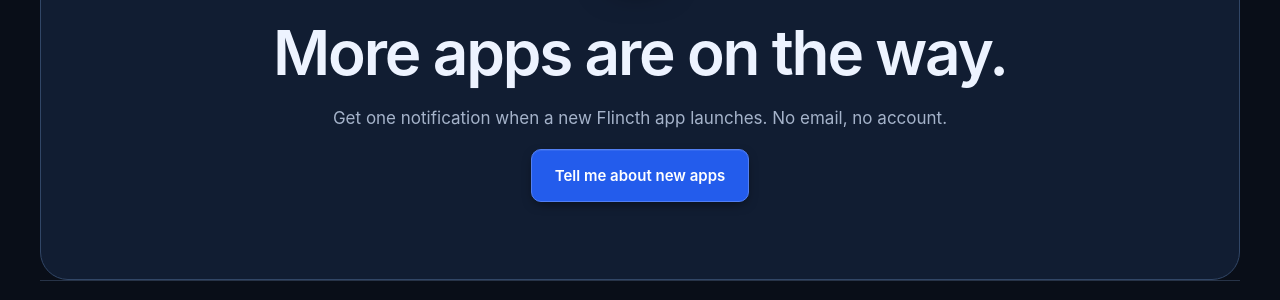
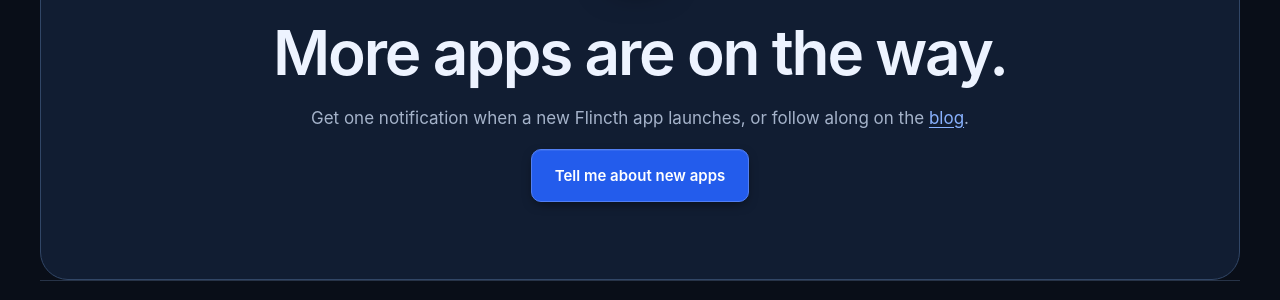
Before and after one commit to safakveziran/flincth-website, a Jekyll site: the page built from index.html, in a window 1280 px wide. Shown: the part 2754-3054 px from the top of the page. Built offline with Jekyll 4.4.1, drawn with Linux system fonts in a browser that asks for light colours.

Commit message:
Point the home page's no-push fallback at the blog, not its XML feed
Where web push is unavailable, the closing section offered "Follow the
blog feed", a link to /blog/feed.xml that opens raw XML. It now offers
"Read the blog" (/blog/) and "Follow on Medium", and the sentence above
links the blog for everyone.

Co-Authored-By: Claude Opus 5.5 <noreply@anthropic.com>
Claude-Session: https://claude.ai/code/session_01WsP6SP3za62BL7PecdDyuW

```diff
--- a/dark.css
+++ b/dark.css
@@ -276,3 +276,4 @@ footer > a:hover { color: #8db6ff; }
 .post-body thead th { color: var(--ink); background: #101927; }
 .post-body td { color: var(--muted); }
 .post-body td:first-child { color: var(--ink); }
+.closing p a { color: #89b2ff; text-decoration: underline; text-underline-offset: 3px; }
--- a/index.html
+++ b/index.html
@@ -70,5 +70,5 @@ sitemap:
       </div>
     </section>
 
-    <section class="closing wrap" id="availability"><img src="/assets/flincth-mark.svg" alt="Flincth" width="88" height="88" loading="lazy"><h2>More apps are on the way.</h2><p>Get one notification when a new Flincth app launches. No email, no account.</p><div class="closing-actions">{% include notify-button.html topic="new-apps" label="news" %}<a class="button primary" href="/blog/feed.xml" data-notify-fallback>Follow the blog feed</a></div>{% include notify-hint.html %}</section>
+    <section class="closing wrap" id="availability"><img src="/assets/flincth-mark.svg" alt="Flincth" width="88" height="88" loading="lazy"><h2>More apps are on the way.</h2><p>Get one notification when a new Flincth app launches, or follow along on the <a href="/blog/">blog</a>.</p><div class="closing-actions">{% include notify-button.html topic="new-apps" label="news" %}<a class="button primary" href="/blog/" data-notify-fallback>Read the blog</a><a class="text-link" href="https://medium.com/@support_9084" rel="noopener" data-notify-fallback>Follow on Medium <span aria-hidden="true">↗</span></a></div>{% include notify-hint.html %}</section>
   </main>
```
